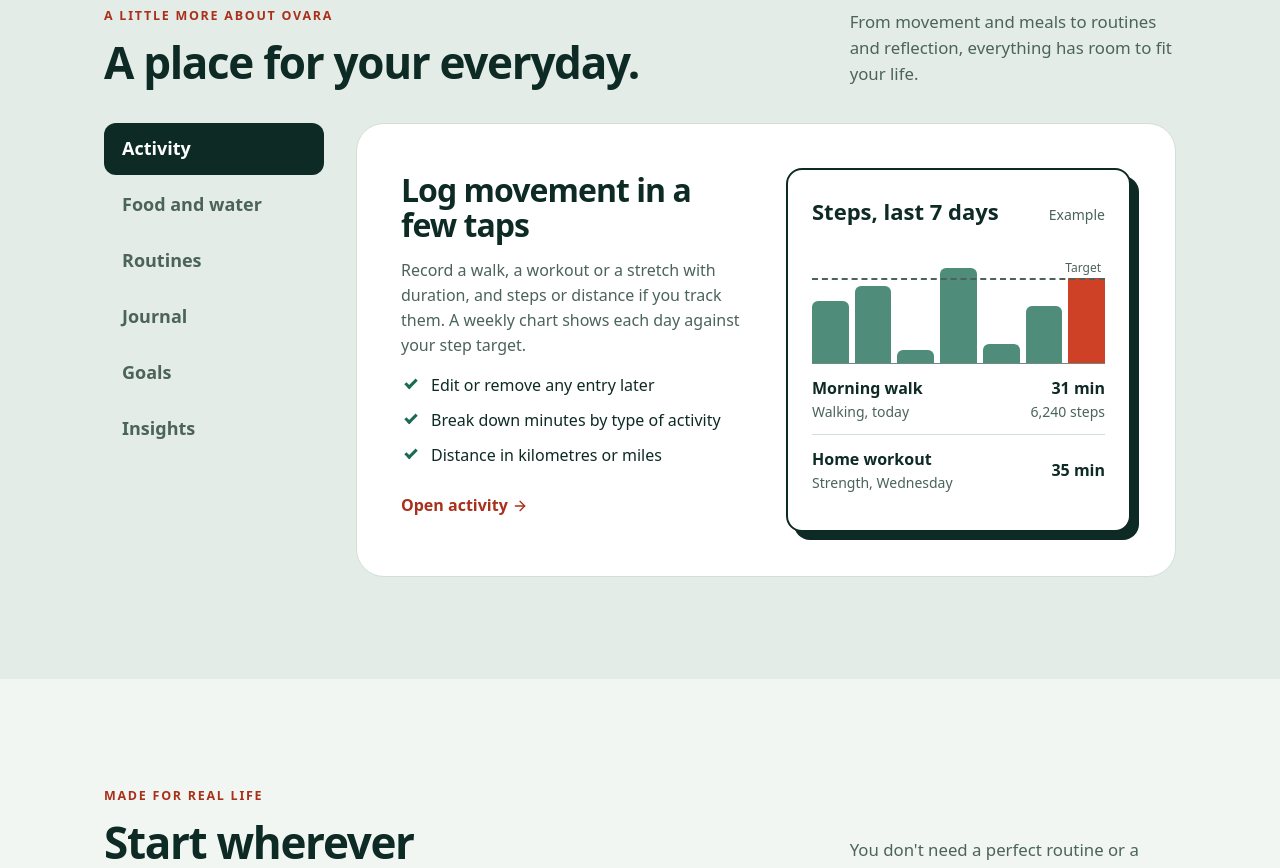
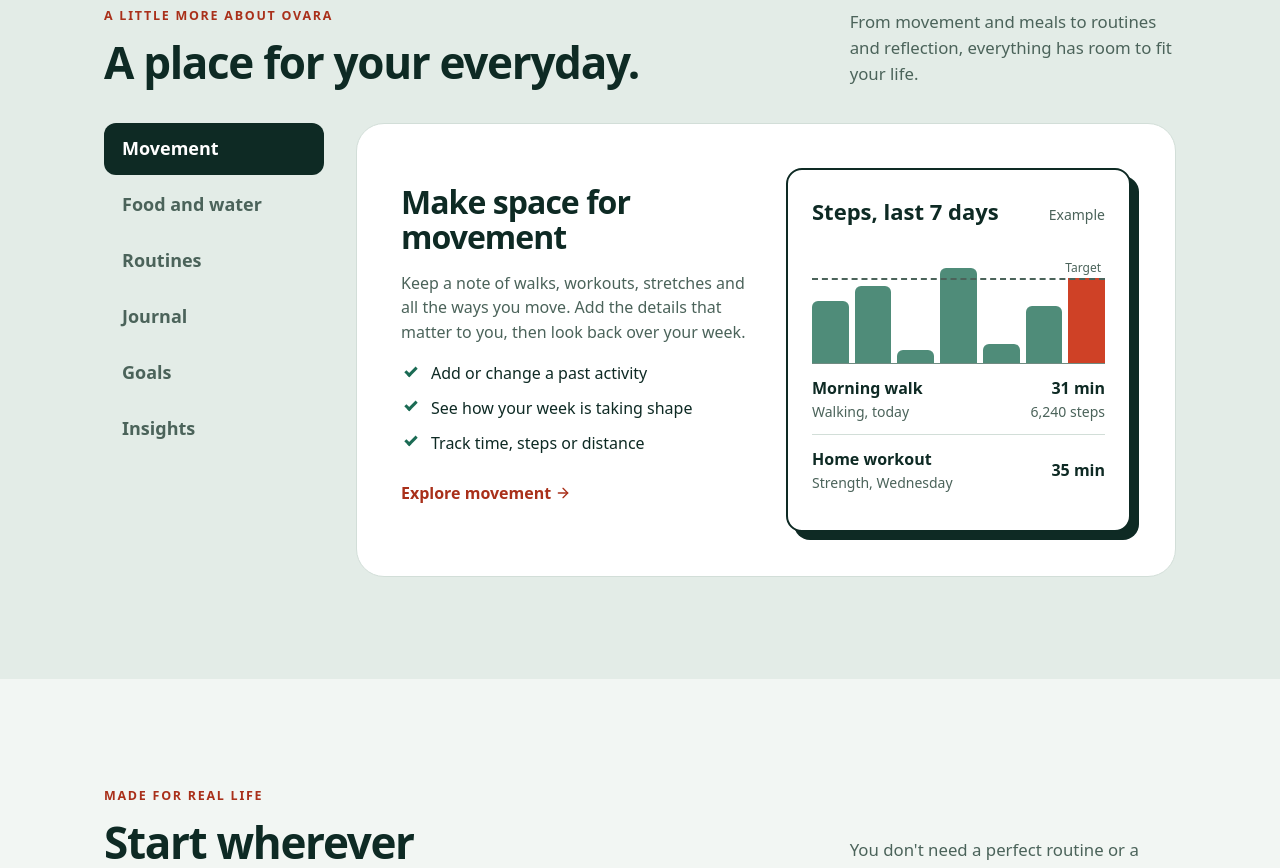
Before and after one commit to Wuraola-Adebisi/Ovara, a React (Vite) app: page / in a window 1280 px wide. Shown: the part 3000-3868 px from the top of the page. Built offline with nearby package versions, Linux system fonts and the light colour scheme.

Commit message:
Make Ovara's public descriptions more human

```diff
--- a/src/components/ProductTour.tsx
+++ b/src/components/ProductTour.tsx
@@ -7,12 +7,12 @@ import { ActivityPreview, FoodPreview, GoalsPreview, InsightsPreview, JournalPre
 type Tab = { id: string; label: string; title: string; body: string; points: string[]; path: string; preview: ReactNode };
 
 const tabs: Tab[] = [
-  { id: 'activity', label: 'Activity', title: 'Log movement in a few taps', body: 'Record a walk, a workout or a stretch with duration, and steps or distance if you track them. A weekly chart shows each day against your step target.', points: ['Edit or remove any entry later', 'Break down minutes by type of activity', 'Distance in kilometres or miles'], path: '/app/activity', preview: <ActivityPreview/> },
-  { id: 'food', label: 'Food and water', title: 'Note food, count water', body: 'Add what you ate, grouped by meal. Energy estimates are optional and there is never a calorie target. Water is counted in glasses of 250 ml.', points: ['Look back at any earlier day', 'Energy in kcal or kJ, stored once and converted', 'A 7 day water chart in ml or fluid ounces'], path: '/app/nutrition', preview: <FoodPreview/> },
-  { id: 'routines', label: 'Routines', title: 'A short list that resets each day', body: 'Make a list of things you want to do regularly, give each a time of day, and tick them off. Your history stays, so you can see how a routine has gone.', points: ['Grouped into morning, afternoon and evening', 'A 7 day grid per routine, with no streak counter', 'Rename or remove routines at any time'], path: '/app/routines', preview: <RoutinesPreview/> },
-  { id: 'journal', label: 'Journal', title: 'A mood and a few lines', body: 'Pick how you feel and write as much as you like. One entry a day, and you can go back and write for an earlier day too.', points: ['Search your past entries', 'A new prompt every day, if you want one', 'Moods are not scored unless they sit on a scale'], path: '/app/journal', preview: <JournalPreview/> },
-  { id: 'goals', label: 'Goals', title: 'Targets that fill in on their own', body: 'Choose a measure and a time frame, such as 150 active minutes a week. Progress comes from what you already logged, so there is nothing extra to update.', points: ['Daily, weekly or monthly', 'Start from a suggestion and edit it', 'Hitting a target is marked once, with no pressure after'], path: '/app/goals', preview: <GoalsPreview/> },
-  { id: 'insights', label: 'Insights', title: 'See how a week compares', body: 'Totals for the last 7 days or the month, compared with the period before, with a day by day chart and a mood timeline. All calculated on your device.', points: ['Switch between steps, minutes and water', 'A calendar showing everything by day', 'Plain observations, never medical advice'], path: '/app/insights', preview: <InsightsPreview/> },
+  { id: 'activity', label: 'Movement', title: 'Make space for movement', body: 'Keep a note of walks, workouts, stretches and all the ways you move. Add the details that matter to you, then look back over your week.', points: ['Add or change a past activity', 'See how your week is taking shape', 'Track time, steps or distance'], path: '/app/activity', preview: <ActivityPreview/> },
+  { id: 'food', label: 'Food and water', title: 'Nourish yourself, your way', body: 'Keep simple notes about meals, snacks and water. Add as much or as little detail as feels useful to you.', points: ['Look back at any day', 'Add an optional energy estimate', 'Choose the units that feel familiar'], path: '/app/nutrition', preview: <FoodPreview/> },
+  { id: 'routines', label: 'Routines', title: 'Make room for the little things', body: 'Choose a few things you would like to make time for. Keep them visible through the day and see how they fit into your week.', points: ['Group things by time of day', 'Look back at your week', 'Change your list whenever life changes'], path: '/app/routines', preview: <RoutinesPreview/> },
+  { id: 'journal', label: 'Journal', title: 'Give your thoughts somewhere to go', body: 'Check in with how you feel and write whatever is on your mind. Your journal is yours to revisit whenever you need it.', points: ['Find an earlier note', 'Use a daily prompt when you need a start', 'Write for today or a day gone by'], path: '/app/journal', preview: <JournalPreview/> },
+  { id: 'goals', label: 'Goals', title: 'Choose what matters to you', body: 'Set a personal target for movement, water, routines or reflection. Your progress follows what you already record.', points: ['Choose a daily, weekly or monthly rhythm', 'Adjust your target as you go', 'See how things are changing over time'], path: '/app/goals', preview: <GoalsPreview/> },
+  { id: 'insights', label: 'Insights', title: 'Notice the shape of your weeks', body: 'Look back at recent days and months. See your activity, routines, water and reflections together, and notice what stands out.', points: ['Compare one week with the one before', 'See your days at a glance', 'Explore patterns in your own notes'], path: '/app/insights', preview: <InsightsPreview/> },
 ];
 
 export default function ProductTour() {
@@ -32,7 +32,7 @@ export default function ProductTour() {
 
   const tab = tabs[active];
   return <div className="tour">
-    <div className="tour-tabs" role="tablist" aria-label="Parts of Ovara" aria-orientation="vertical">
+    <div className="tour-tabs" role="tablist" aria-label="Ways to use Ovara" aria-orientation="vertical">
       {tabs.map((item, index) => <button key={item.id} ref={element => { refs.current[index] = element; }} type="button" role="tab" id={'tour-tab-' + item.id} aria-selected={active === index} aria-controls="tour-panel" tabIndex={active === index ? 0 : -1} onClick={() => setActive(index)} onKeyDown={event => onKeyDown(event, index)}>{item.label}</button>)}
     </div>
     <div className="tour-panel" role="tabpanel" id="tour-panel" aria-labelledby={'tour-tab-' + tab.id}>
@@ -40,7 +40,7 @@ export default function ProductTour() {
         <h3>{tab.title}</h3>
         <p>{tab.body}</p>
         <ul className="tick-list">{tab.points.map(point => <li key={point}>{point}</li>)}</ul>
-        <Link className="text-link" to={tab.path}>Open {tab.label.toLowerCase()}<ArrowRight size={16} aria-hidden="true"/></Link>
+        <Link className="text-link" to={tab.path}>Explore {tab.label.toLowerCase()}<ArrowRight size={16} aria-hidden="true"/></Link>
       </div>
       {tab.preview}
     </div>
```
